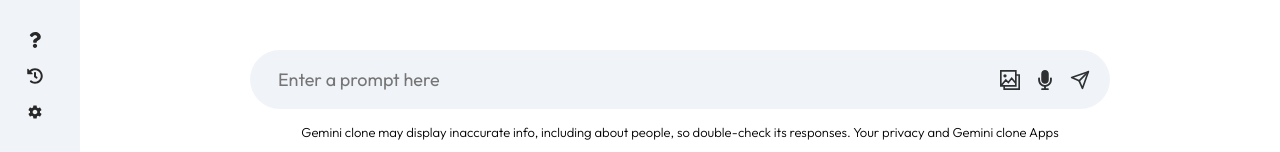
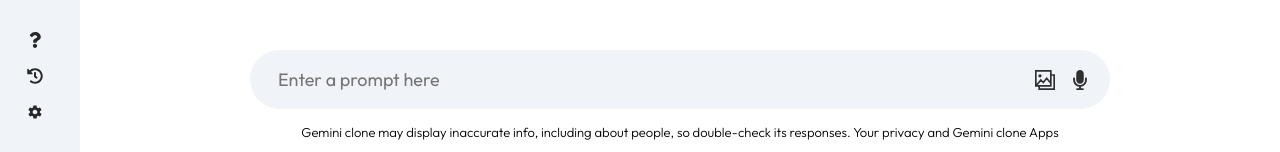
Before and after one commit to shaddybett/GEMINI-AI-CLONE, a React (Vite) app: page / in a window 1280 px wide. Shown: the part 645-797 px from the top of the page. Built offline with nearby package versions, Linux system fonts and the light colour scheme.

Commit message:
complete project

```diff
--- a/src/components/main/Main.jsx
+++ b/src/components/main/Main.jsx
@@ -96,7 +96,7 @@ const Main = () => {
               <div>
                 <GrGallery className="search-box-icon" />
                 <FaMicrophone className="search-box-icon" />
-                <FiSend onClick={() => onSent()} className="search-box-icon" />
+               {input?<FiSend onClick={() => onSent()} className="search-box-icon" />: null}
               </div>
             </div>
             <p className="bottom-info">
```
